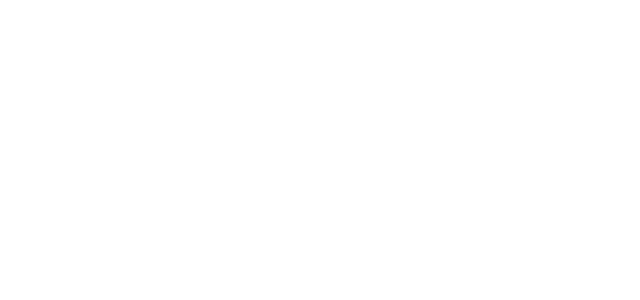
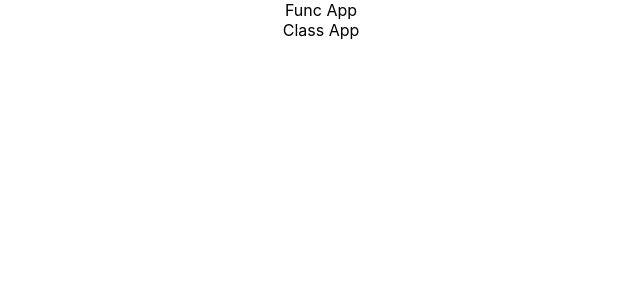
Before and after one commit to Abubjazov/React_JS, a React (Create React App) app: page / in a window 1280 px wide. Shown: the top 300 px of the page, without its empty margins (319-959 px from the left). Built offline with nearby package versions, Linux system fonts and the light colour scheme.

Commit message:
topic: functional component VS class component

```diff
--- a/src/App.js
+++ b/src/App.js
@@ -1,5 +1,12 @@
+import { Component } from 'react'
 import './App.css'
 
 export const App = () => {
-	return <div className='App'></div>
+	return <div className='App'>Func App</div>
 }
+
+export class AppClass extends Component {
+	render() {
+		return <div className='App'>Class App</div>
+	}
+}
--- a/src/index.js
+++ b/src/index.js
@@ -1,13 +1,14 @@
 import React from 'react'
 import ReactDOM from 'react-dom'
 
-import { App } from './App'
+import { App, AppClass } from './App'
 
 import './index.css'
 
 ReactDOM.render(
 	<React.StrictMode>
 		<App />
+		<AppClass />
 	</React.StrictMode>,
 	document.getElementById('root')
 )
```
